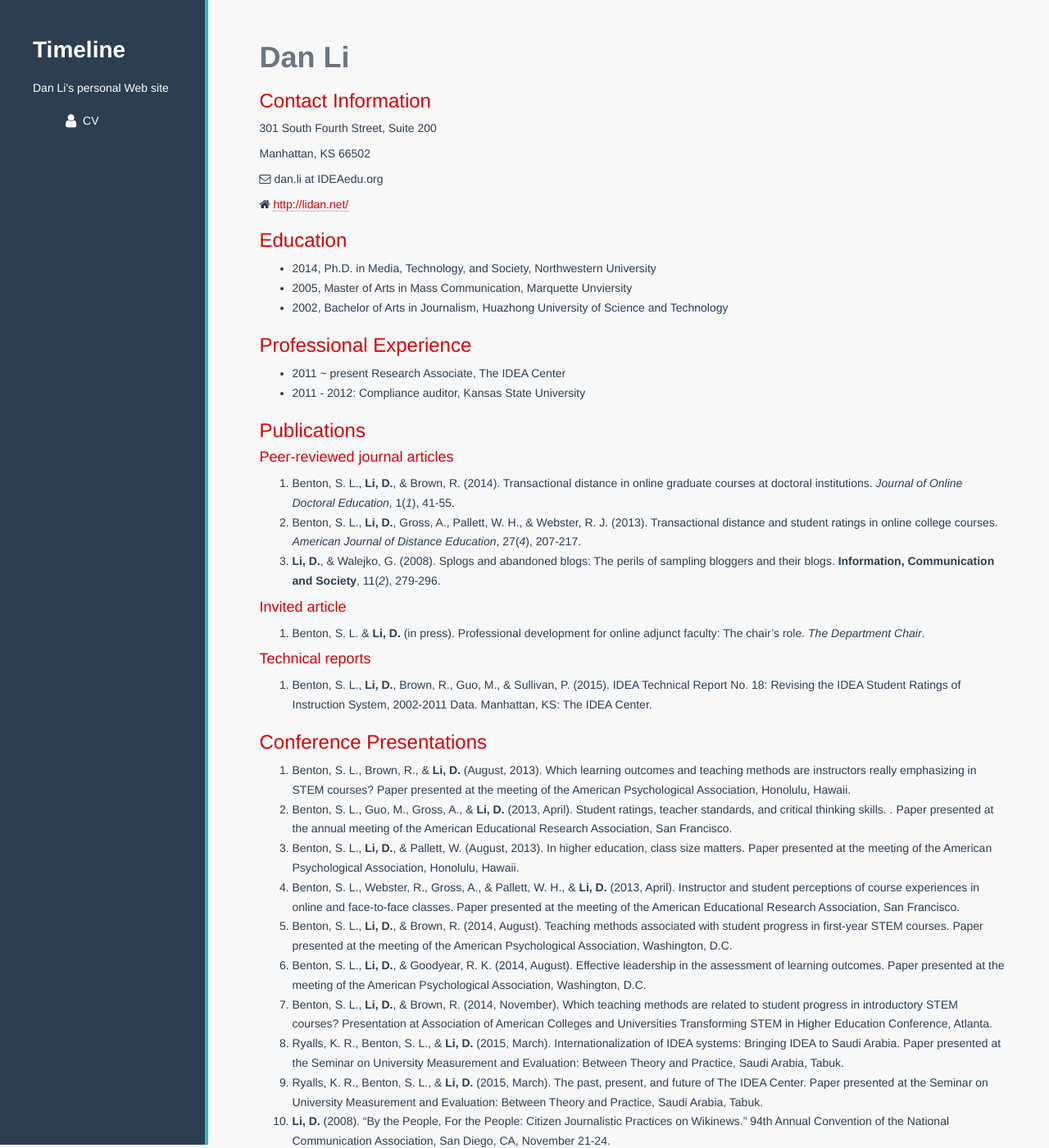
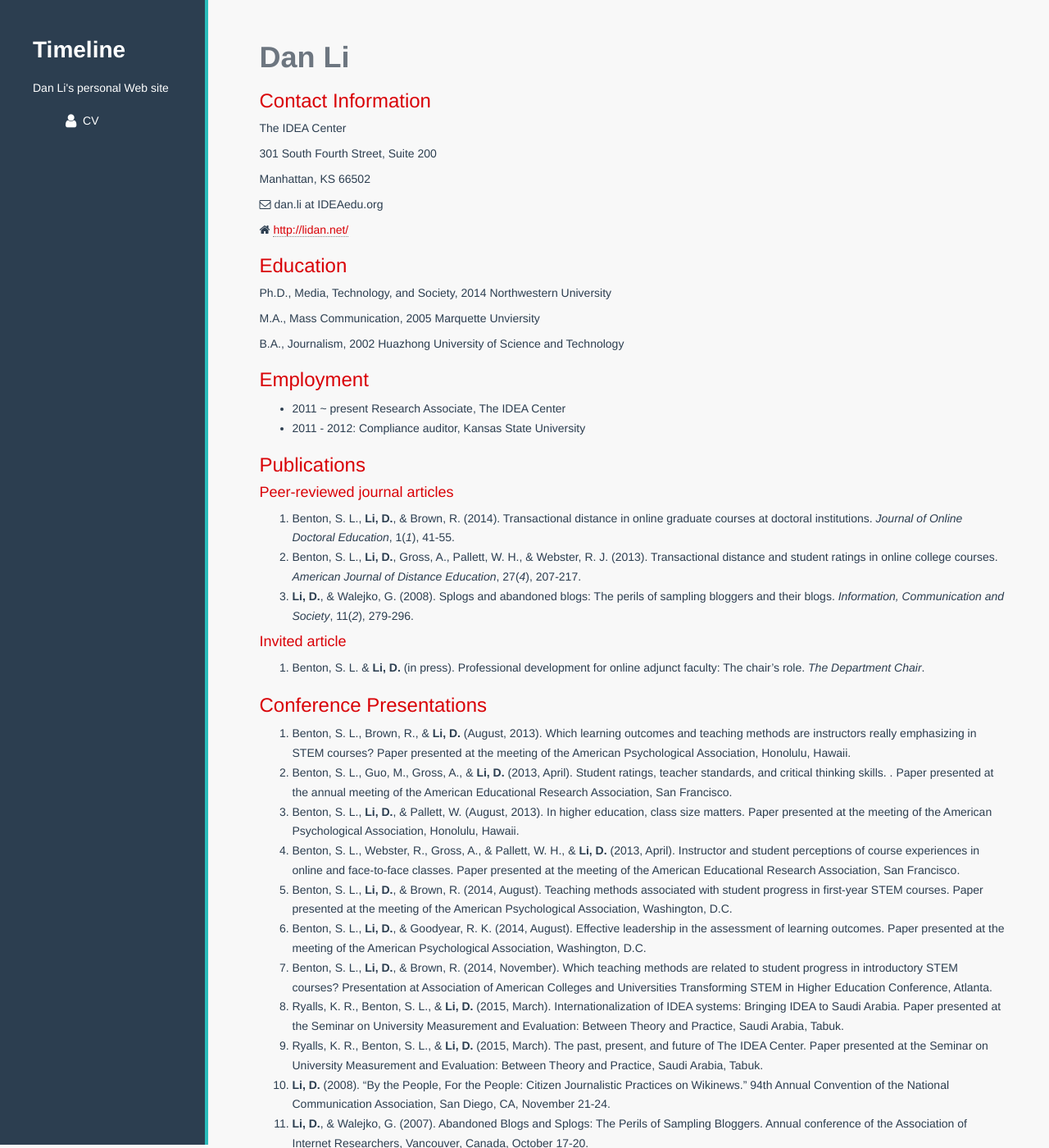
Before and after one commit to danli-ds/danliIDEA.github.io, a Jekyll site: the page built from CV/index.md, in a window 1280 px wide and 1400 px high. Shown: the whole window at 82% size. Built offline with Jekyll 4.4.1, drawn with Linux system fonts in a browser that asks for light colours; nearby versions of some CDN libraries; Markdown is read by kramdown in place of the engine named in the settings; some of the changed text lies outside the part shown.

```diff
--- a/CV/index.md
+++ b/CV/index.md
@@ -14,11 +15,16 @@ Manhattan, KS 66502
 
 ### Education
 
-- 2014, Ph.D. in Media, Technology, and Society, Northwestern University
-- 2005, Master of Arts in Mass Communication, Marquette Unviersity
-- 2002, Bachelor of Arts in Journalism, Huazhong University of Science and Technology
+Ph.D., Media, Technology, and Society, 2014
+Northwestern University
 
-### Professional Experience
+M.A., Mass Communication, 2005
+Marquette Unviersity
+
+B.A., Journalism, 2002
+Huazhong University of Science and Technology
+
+### Employment
 
 - 2011 ~ present Research Associate, The IDEA Center
 - 2011 - 2012: Compliance auditor, Kansas State University
@@ -29,15 +35,11 @@ Manhattan, KS 66502
 
 1. Benton, S. L., **Li, D.**, & Brown, R. (2014). Transactional distance in online graduate courses at doctoral institutions. *Journal of Online Doctoral Education*, 1(*1*), 41-55.
 1. Benton, S. L., **Li, D.**, Gross, A., Pallett, W. H., & Webster, R. J. (2013). Transactional distance and student ratings in online college courses. *American Journal of Distance Education*, 27(*4*), 207-217.
-1. **Li, D.**, & Walejko, G. (2008). Splogs and abandoned blogs: The perils of sampling bloggers and their blogs. **Information, Communication and Society**, 11(*2*), 279-296.
+1. **Li, D.**, & Walejko, G. (2008). Splogs and abandoned blogs: The perils of sampling bloggers and their blogs. *Information, Communication and Society*, 11(*2*), 279-296.
 
 #### Invited article
 
 1. Benton, S. L. & **Li, D.** (in press). Professional development for online adjunct faculty: The chair’s role. *The Department Chair*.
-
-#### Technical reports
-
-1. Benton, S. L., **Li, D.**, Brown, R., Guo, M., & Sullivan, P. (2015). IDEA Technical Report No. 18: Revising the IDEA Student Ratings of Instruction System, 2002-2011 Data. Manhattan, KS: The IDEA Center.
 
 ### Conference Presentations
 
```
Also changed, not shown: other parts of CV/index.md (+15 -2 lines).
